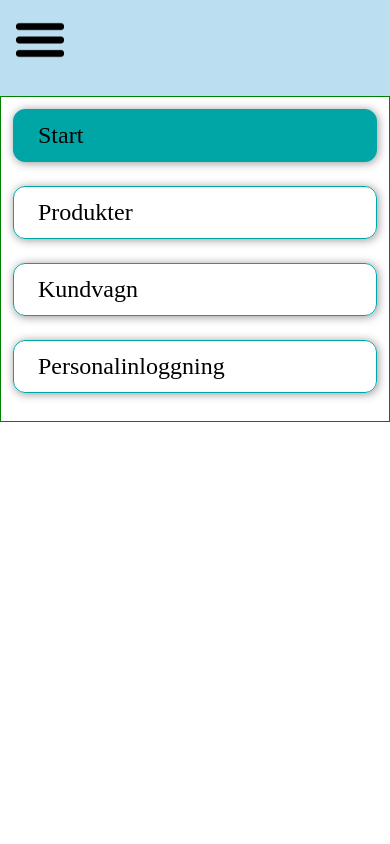
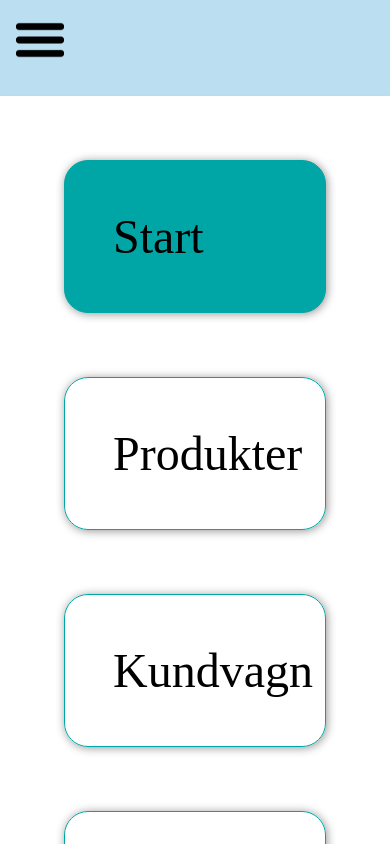
Before and after one commit to vectorell/webbshop-sommar, a React (Vite) app in the folder roligt-och-soligt/: page / in a window 390 px wide. Both pictures are taken after a click on the picture 40 px from the left and 40 px from the top of the page. Built offline with nearby package versions, Linux system fonts and the light colour scheme.

Commit message:
Fixed positioning problem with hamburger menu, also made linkbuttons bigger

```diff
--- a/roligt-och-soligt/src/components/hamburgermenu/HamburgerMenu.css
+++ b/roligt-och-soligt/src/components/hamburgermenu/HamburgerMenu.css
@@ -1,8 +1,9 @@
 .hamburger-menu-div {
-    border: 1px solid green;
+    /* border: 1px solid green; */
+    box-shadow: var(--shadow-normal);
     width: 100%;
     padding-bottom: 1em;
-    position: absolute;
+    position: fixed;
     top: 6em;
     background-color: white;
     z-index: 20;
@@ -11,18 +12,19 @@
 .hamburger-links {
     display: flex;
     flex-direction: column;
-    row-gap: 1em;
-    font-size: 1.5em;
-    padding: 0.5em;
+    row-gap: 2em;
+    font-size: 2em;
+    padding: 2em;
 }
 
 .hamburger-links > * {
     text-decoration: none;
+    font-size: 1.5em;
     color: black;
     box-shadow: 1px 1px 10px rgba(0, 0, 0, 0.425);
     border: 1px solid var(--color-light-sea-green);
     border-radius: 0.5em;
-    padding: 0.5em 1em;
+    padding: 1em;
     transition: 0.2s;
 }
 
```
